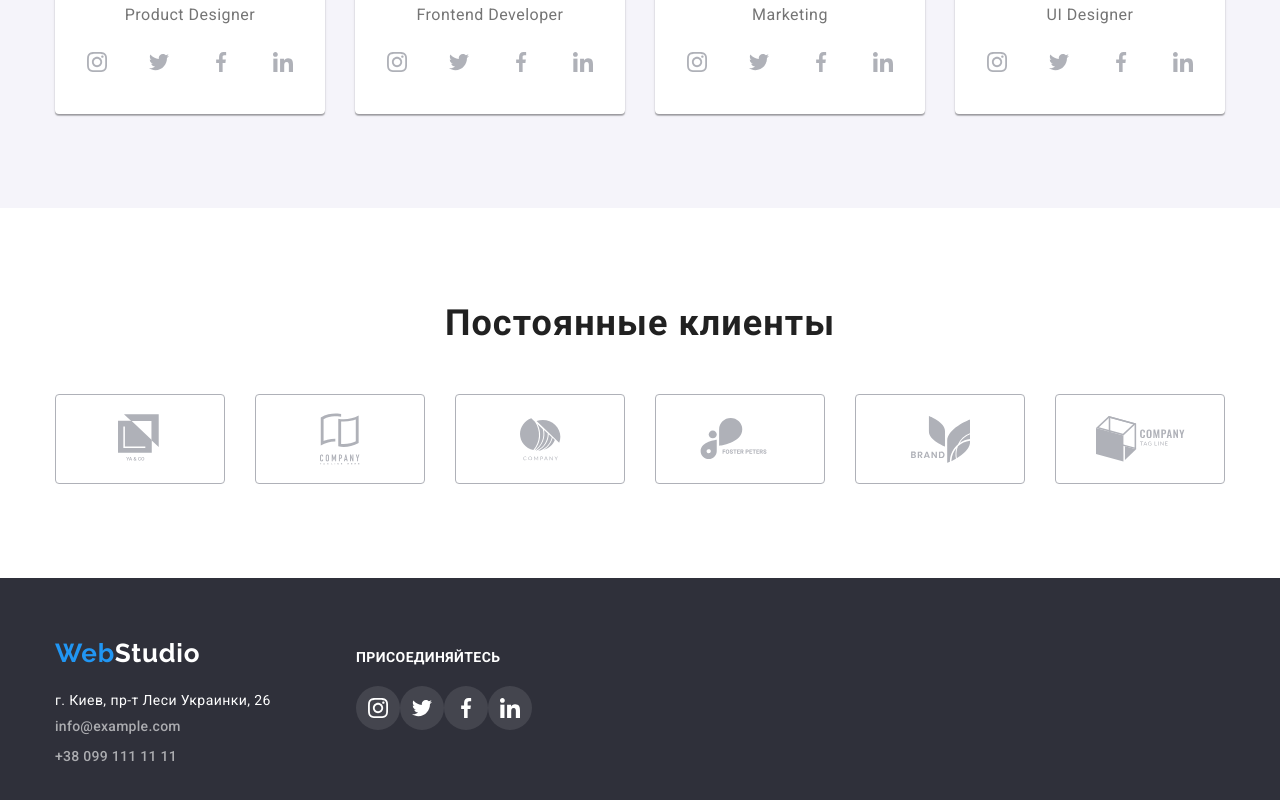
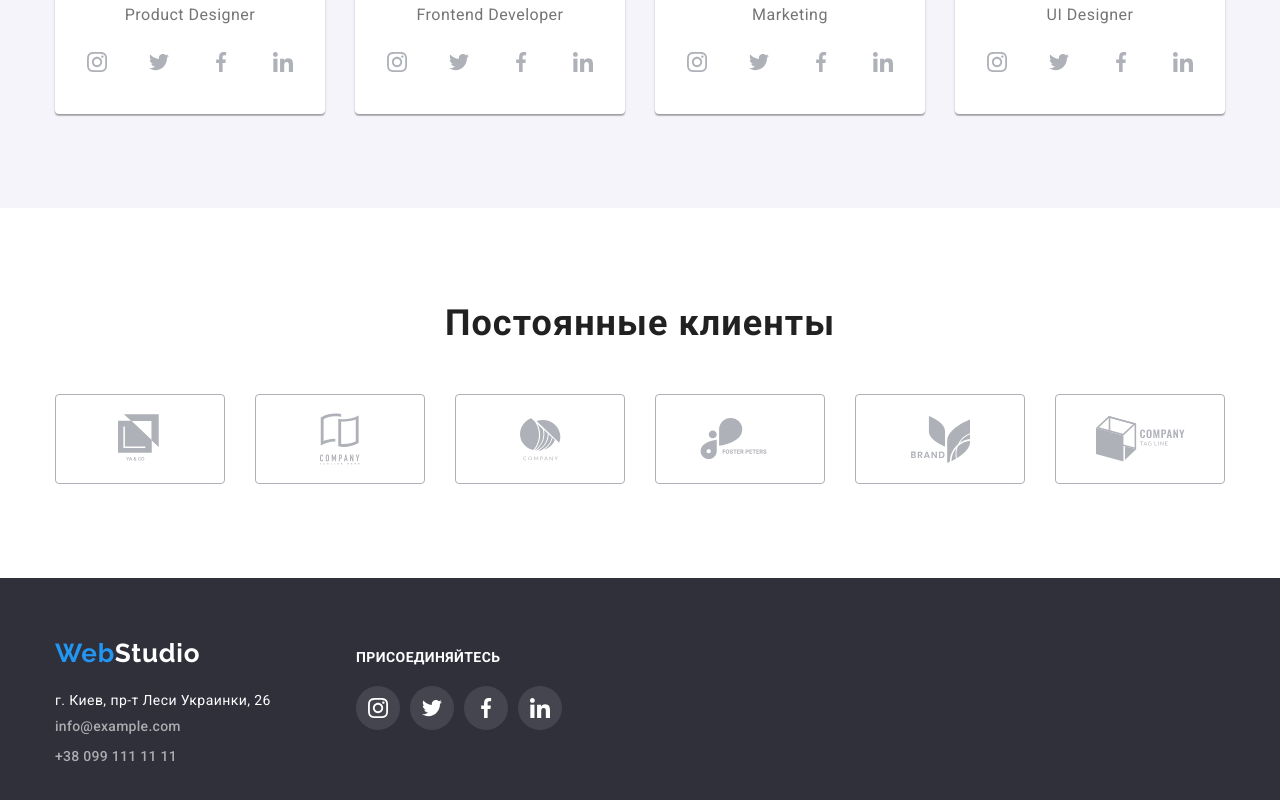
Before and after one commit to vladyslav-semykin/goit-markup-hw-05, a plain HTML site: page index.html in a window 1280 px wide. Shown: the part 2170-2970 px from the top of the page. Drawn offline with nearby package versions, Linux system fonts and the light colour scheme.

Commit message:
ready-hw-5

```diff
--- a/css/style.css
+++ b/css/style.css
@@ -285,9 +285,7 @@ body {
 
 .header-contacts-icon {
   margin-right: 10px;
-  fill: var(--contacts-color);
-  transition: color 250ms cubic-bezier(0.4, 0, 0.2, 1), fill 250ms cubic-bezier(0.4, 0, 0.2, 1);
-
+  fill: currentColor;
 }
 
 .header-contacts-link{
@@ -308,7 +306,7 @@ body {
   fill: currentColor;
 }
 .contacts-link{
-  transition: color 250ms cubic-bezier(0.4, 0, 0.2, 1), fill 250ms cubic-bezier(0.4, 0, 0.2, 1);
+  transition: color 250ms cubic-bezier(0.4, 0, 0.2, 1);
 }
 
 /*============== END MAIN HEADER ==============*/
@@ -615,7 +613,7 @@ body {
   border: 1px solid var(--icon-color);
   box-sizing: border-box;
   border-radius: 4px;
-  transition: border 250ms cubic-bezier(0.4, 0, 0.2, 1), box-sizing 250ms cubic-bezier(0.4, 0, 0.2, 1), border-radius 250ms cubic-bezier(0.4, 0, 0.2, 1);
+  transition: border 250ms cubic-bezier(0.4, 0, 0.2, 1);
 }
 
 .customers-list-link:hover,
@@ -704,7 +702,7 @@ body {
   margin: 0 auto;
   border-radius: 4px;
   border: none;
-  transition: color 250ms cubic-bezier(0.4, 0, 0.2, 1), background-color 250ms cubic-bezier(0.4, 0, 0.2, 1), box-shadow 250ms cubic-bezier(0.4, 0, 0.2, 1), border-radius 250ms cubic-bezier(0.4, 0, 0.2, 1);
+  transition: color 250ms cubic-bezier(0.4, 0, 0.2, 1), background-color 250ms cubic-bezier(0.4, 0, 0.2, 1), box-shadow 250ms cubic-bezier(0.4, 0, 0.2, 1);
 }
 
 .btn:hover,
@@ -889,6 +887,10 @@ footer {
   margin-top: 20px;
 }
 
+.footer-icon-item:not(:last-child){
+  margin-right: 10px;
+}
+
 .social-footer-link {
   display: flex;
   justify-content: center;
@@ -918,6 +920,7 @@ footer {
   width: 100vw;
   height: 100vh;
   background: rgba(0, 0, 0, 0.2);
+  transition: pointer-events 250ms cubic-bezier(0.4, 0, 0.2, 1), opacity 250ms cubic-bezier(0.4, 0, 0.2, 1), visibility 250ms cubic-bezier(0.4, 0, 0.2, 1);
 }
 
 .modal{
@@ -929,7 +932,7 @@ footer {
   height: 580px;
   background-color: var(--main-color);
   box-shadow: 0px 1px 3px rgba(0, 0, 0, 0.12), 0px 1px 1px rgba(0, 0, 0, 0.14), 0px 2px 1px rgba(0, 0, 0, 0.2);
- border-radius: 4px;
+  border-radius: 4px;
 }
 
 .modal-close-btn{
--- a/index.html
+++ b/index.html
@@ -354,21 +354,21 @@
                             </svg>
                         </a>
                     </li>
-                    <li>
+                    <li class="footer-icon-item">
                         <a class="social-footer-link link" href="">
                             <svg class="social-footer-icon">
                                 <use href="./images/sprite.svg#icon-twitter"></use>
                             </svg>
                         </a>
                     </li>
-                    <li>
+                    <li class="footer-icon-item">
                         <a class="social-footer-link link" href="">
                             <svg class="social-footer-icon">
                                 <use href="./images/sprite.svg#icon-facebook"></use>
                             </svg>
                         </a>
                     </li>
-                    <li>
+                    <li class="footer-icon-item">
                         <a class="social-footer-link link" href="">
                             <svg class="social-footer-icon">
                                 <use href="./images/sprite.svg#icon-linkedin"></use>
```
Also changed, not shown: portfolio.html (+3 -3 lines).
